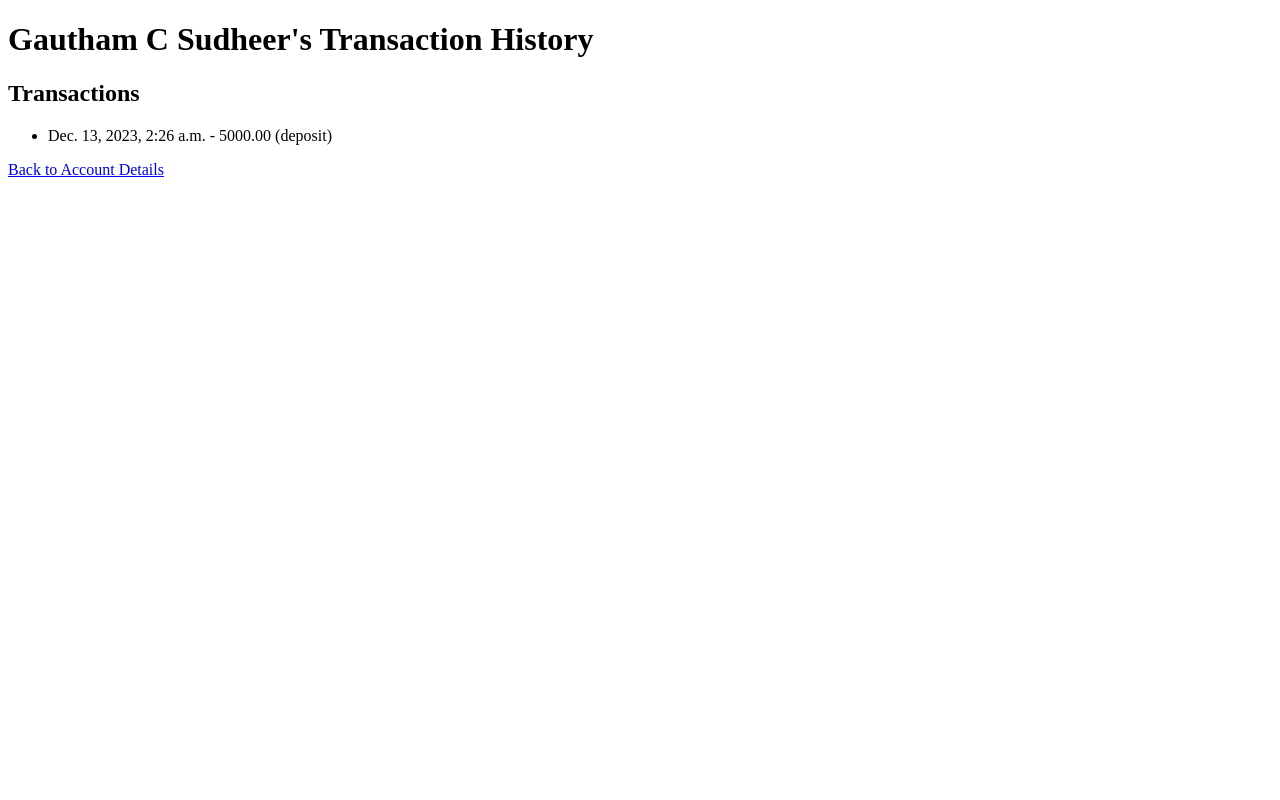
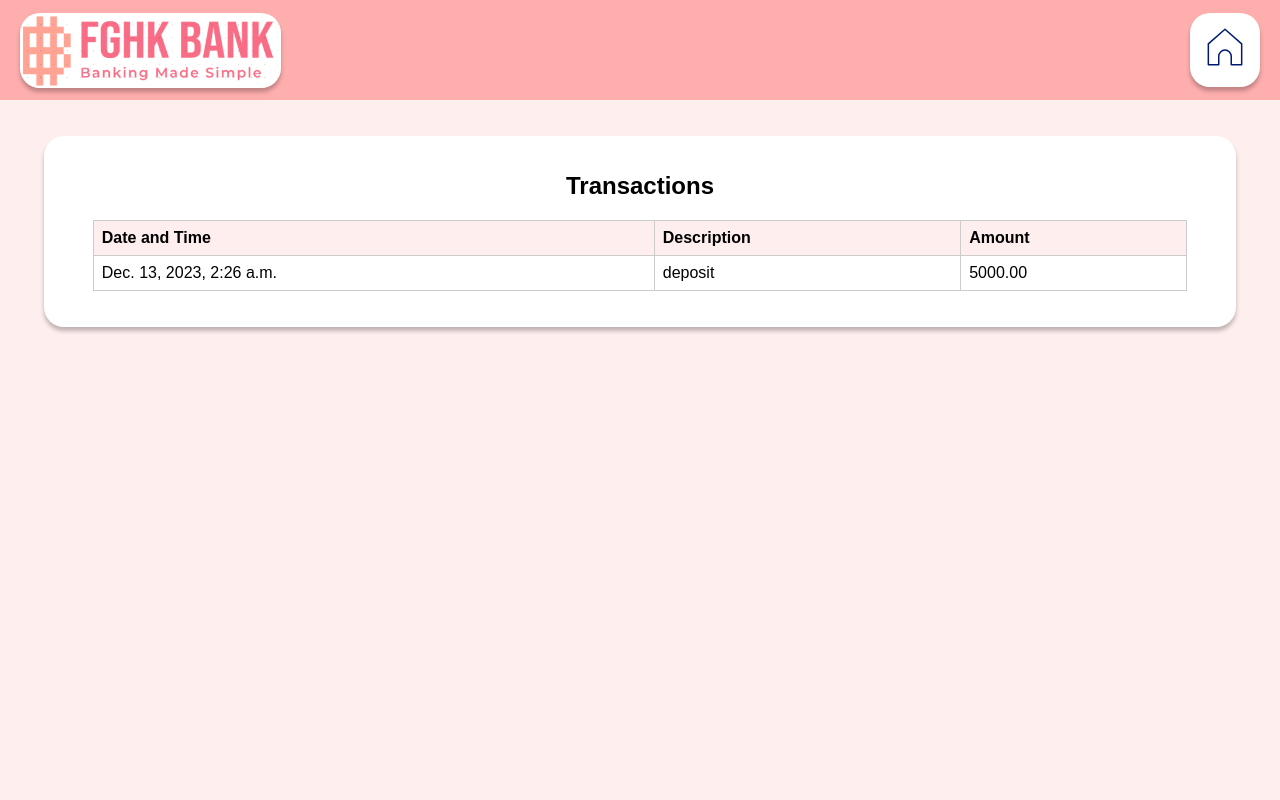
Before and after one commit to gauthamcsudheer/Bank-Management-System, a Django app: page /banking/transaction-history/21/ in a window 1280 px wide; the page is wider, and only the part inside the window is pictured. Run offline with Django 4.2, Linux system fonts and the light colour scheme; data comes from the database, SQL or seed files in the repository; both versions use the stored data as it was after the commit.

Commit message:
Transaction HIstory Rendered

```diff
--- a/banking/templates/customer_list.html
+++ b/banking/templates/customer_list.html
@@ -1,4 +1,4 @@
-<!-- templates/customer_list.html -->
+ <!-- templates/customer_list.html -->
 
 <!DOCTYPE html>
 <html lang="en">
--- a/banking/templates/login.html
+++ b/banking/templates/login.html
@@ -32,7 +32,7 @@
             left: 50%;
             transform: translate(-50%, -50%);
             border-radius: 12px;
-            background-color: aliceblue;
+            background-color: #fff;
             padding: 20px;
             box-shadow: 0 4px 8px rgba(0, 0, 0, 0.1);
         }
--- a/banking/templates/transaction_history.html
+++ b/banking/templates/transaction_history.html
@@ -1,22 +1,150 @@
-<!-- templates/transaction_history.html -->
 
 <!DOCTYPE html>
 <html lang="en">
+
 <head>
     <meta charset="UTF-8">
     <meta name="viewport" content="width=device-width, initial-scale=1.0">
-    <title>{{ customer.name }}'s Transaction History</title>
+    <title>{{ customer.name }}'s Transaction History - FGHK Bank</title>
+
+    {% load static %}
+
+    <style>
+        :root {
+            --bg-color: #FFEEEE;
+            --nav-bg-color: #FFAEAE;
+        }
+
+        body {
+            font-family: 'Arial', sans-serif;
+            margin: 0;
+            background-color: var(--bg-color); /* Light Pink Background */
+            display: flex;
+            flex-direction: column;
+            align-items: center;
+            min-height: 100vh;
+        }
+
+        .navbar {
+            background: var(--nav-bg-color);
+            display: flex;
+            align-items: center;
+            justify-content: space-between;
+            padding: 0px 5.5vh;
+            height: 100px;
+            margin-bottom: 2vh;
+            width: 100%;
+        }
+
+        .navbar .left {
+            display: flex;
+            justify-content: flex-start; /* Adjusted alignment */
+            align-items: center;
+            height: 75%; /* Adjusted height to match the navbar */
+            border-radius: 20px;
+            box-shadow: 0px 4px 4px rgba(0, 0, 0, 0.25);
+            margin: 20px; /* Added margin to the right */
+        }
+
+        .navbar img {
+            width: 100%;
+            height: 100%;
+            border-radius: 20px;
+        }
+
+        .navbar .right {
+            background: #ffffff;
+            border-radius: 20px;
+            margin: 20px;
+            box-shadow: 0px 4px 4px rgba(0, 0, 0, 0.25);
+        }
+
+        .navbar .right a img {
+            height: 100%; /* Ensure the home icon matches the navbar height */
+        }
+
+        h2 {
+            margin-top: 1rem;
+            text-align: center;
+        }
+
+        th, td {
+            border: 1px solid #ccc;
+            padding: 0.5rem;
+            text-align: left;
+        }
+
+        th {
+            background-color: #FFEEEE; /* Light Pink Header Row Background */
+        }
+
+        tr:nth-child(even) {
+            background-color: #f9f9f9; /* Alternate Row Background Color */
+        }
+
+        a {
+            display: block;
+            text-align: center;
+            text-decoration: none;
+            color: #fff;
+            margin: 10px;
+        }
+
+        .container {
+            margin-top: 20px;
+            width: 90%;
+            background-color: #ffffff; /* White background for the container */
+            padding: 20px; /* Add padding for better aesthetics */
+            border-radius: 20px; /* Optional: Add border-radius for rounded corners */
+            box-shadow: 0px 4px 4px rgba(0, 0, 0, 0.25); /* Optional: Add box-shadow for a subtle effect */
+        }
+
+        table {
+            width: 95%; /* Use 100% width for the table */
+            margin: 0 auto; /* Center the table horizontally */
+            border-collapse: collapse;
+            margin-top: 1rem;
+            margin-bottom: 1rem;
+        }
+
+    </style>
 </head>
+
 <body>
-    <h1>{{ customer.name }}'s Transaction History</h1>
 
-    <h2>Transactions</h2>
-    <ul>
-        {% for transaction in transactions %}
-            <li>{{ transaction.timestamp }} - {{ transaction.amount }} ({{ transaction.transaction_type }})</li>
-        {% endfor %}
-    </ul>
+    <nav class="navbar">
+        <div class="left">
+            <img src="{% static 'FGHK.png' %}" alt="logo">
+        </div>
+        <div class="right">
+            <a href="{% url 'account_details' customer_id=customer.id %}">
+                <img src="{% static 'home.svg' %}" alt="homeIcon">
+            </a>
+        </div>
+    </nav>
 
-    <a href="{% url 'account_details' customer.id %}">Back to Account Details</a>
+    <div class="container">
+        <h2>Transactions</h2>
+        <table>
+            <thead>
+                <tr>
+                    <th>Date and Time</th>
+                    <th>Description</th>
+                    <th>Amount</th>
+                </tr>
+            </thead>
+            <tbody>
+                {% for transaction in transactions %}
+                <tr>
+                    <td>{{ transaction.timestamp }}</td>
+                    <td>{{ transaction.transaction_type }}</td>
+                    <td>{{ transaction.amount }}</td>
+                </tr>
+                {% endfor %}
+            </tbody>
+        </table>
+    </div>
+
 </body>
+
 </html>
```
Also changed, not shown: banking/templates/details.html (+8 -33 lines), banking/templates/account_details.html (line endings or trailing spaces), db.sqlite3, media/profile_photos/KrishnaCSudheer_GvQxA2m.jpg (added).
